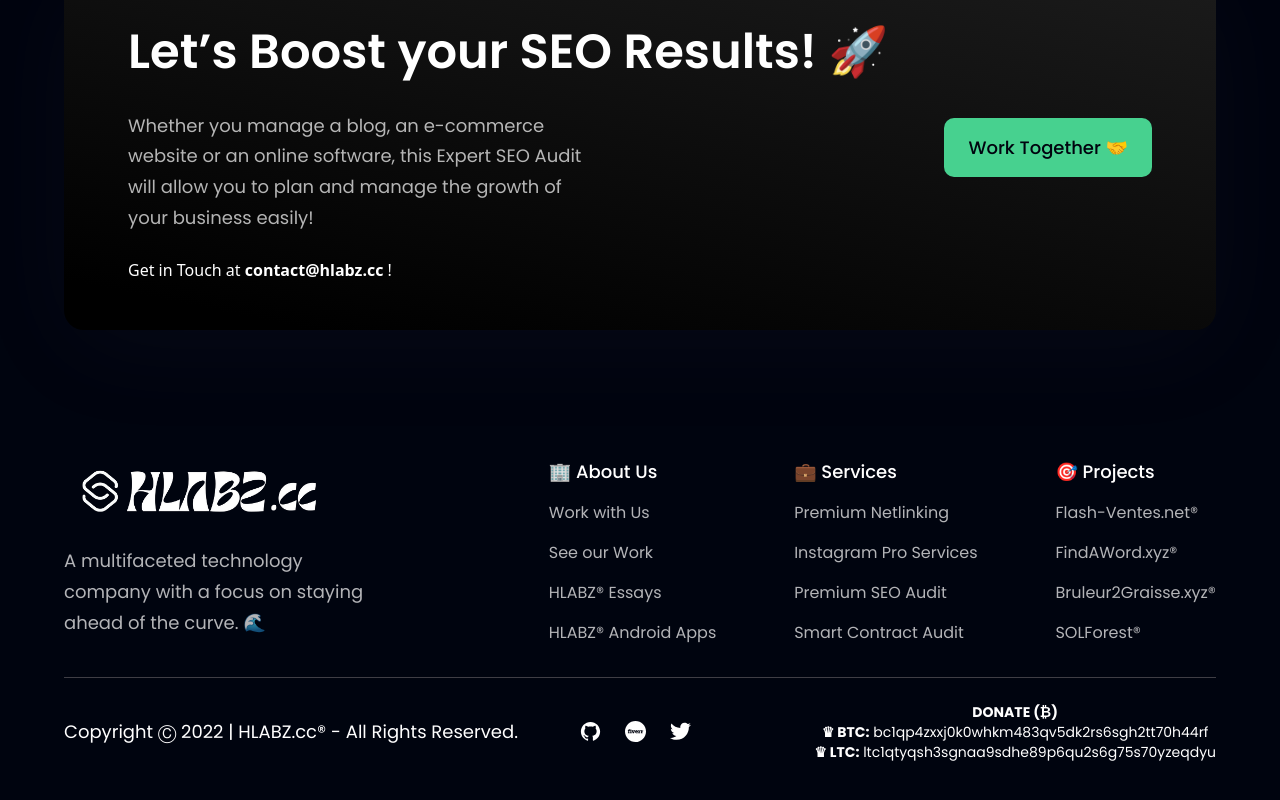
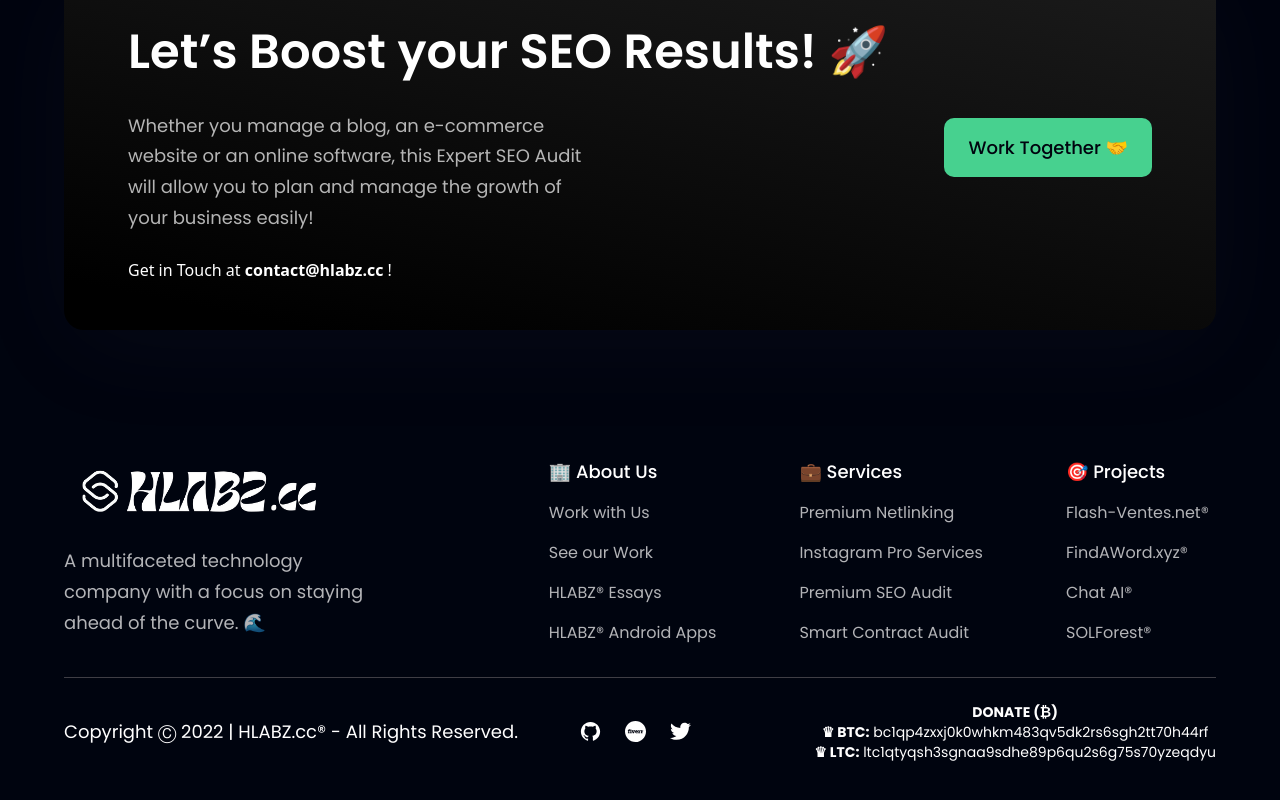
Before and after one commit to HLABZcc/HLABZ.cc, a React (Vite) app: page / in a window 1280 px wide. Shown: the part 2973-3773 px from the top of the page. Built offline with nearby package versions, Linux system fonts and the light colour scheme.

Commit message:
Update index.js

```diff
--- a/src/constants/index.js
+++ b/src/constants/index.js
@@ -145,9 +145,9 @@ export const footerLinks = [
         url: "https://findaword.xyz/",
       },
       {
-        name: "Bruleur2Graisse.xyz®",
-        link: "https://www.bruleur2graisse.xyz/",
-        url: "https://www.bruleur2graisse.xyz/",
+        name: "Chat AI®",
+        link: "https://ai.hlabz.cc/",
+        url: "https://ai.hlabz.cc/",
       },
       {
         name: "SOLForest®",
```
